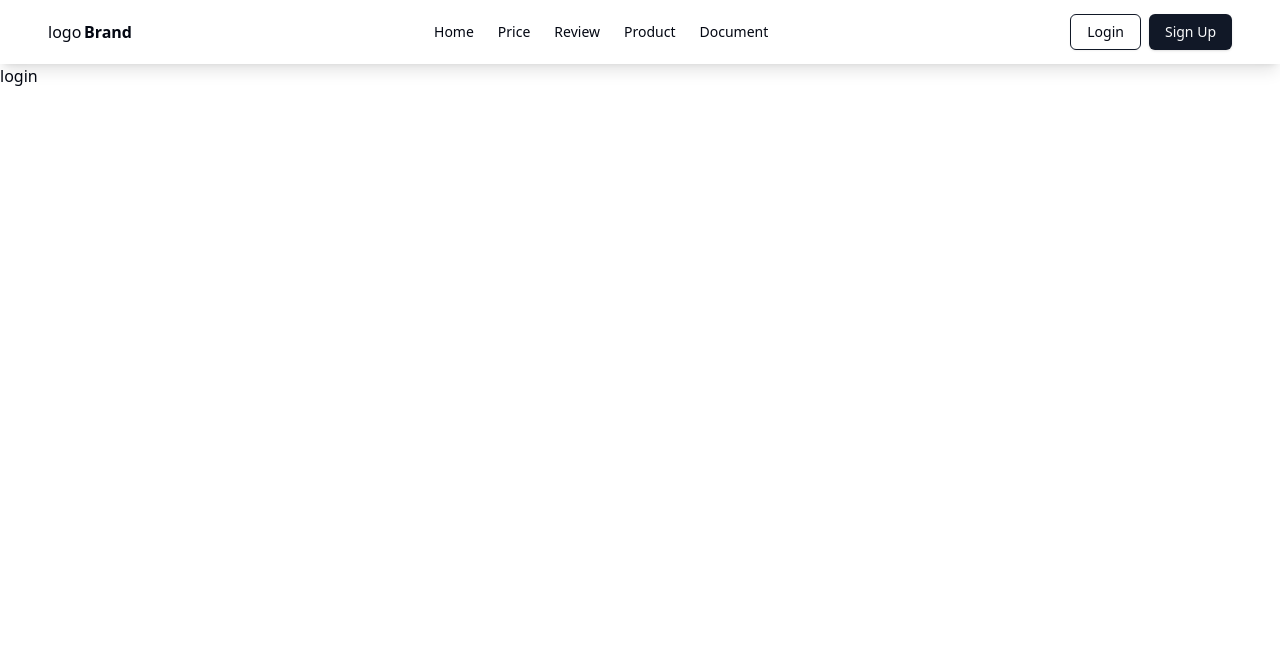
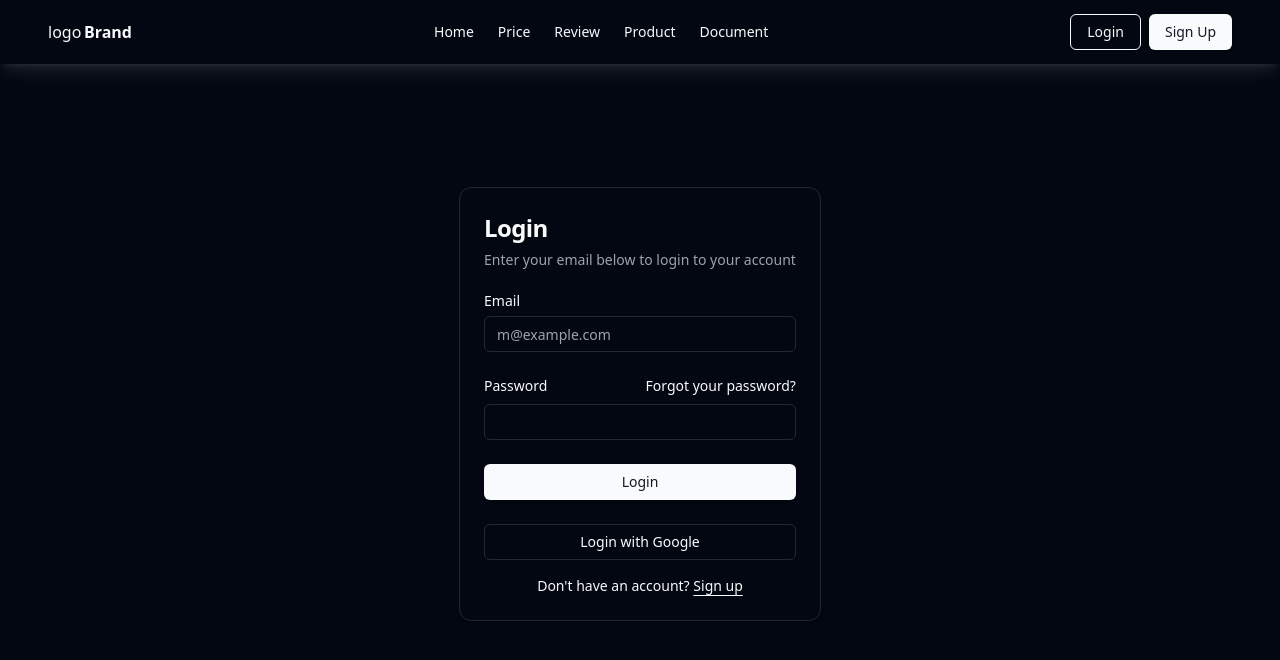
Before and after one commit to keshavmittalgit/petshop_website, a Next.js app: page /login in a window 1280 px wide. Shown: the top 660 px of the page. Built offline with nearby package versions, Linux system fonts and the light colour scheme.

Commit message:
added a login page

```diff
--- a/package.json
+++ b/package.json
@@ -11,6 +11,7 @@
   "dependencies": {
     "@radix-ui/react-accordion": "^1.2.3",
     "@radix-ui/react-dialog": "^1.1.6",
+    "@radix-ui/react-label": "^2.1.2",
     "@radix-ui/react-navigation-menu": "^1.2.5",
     "@radix-ui/react-slot": "^1.1.2",
     "@radix-ui/react-switch": "^1.1.3",
--- a/src/app/layout.tsx
+++ b/src/app/layout.tsx
@@ -33,7 +33,7 @@ export default function RootLayout({
   return (
     <html lang="en">
       <body
-        className={`${geistSans.variable} ${geistMono.variable} antialiased`}
+        className={`${geistSans.variable} ${geistMono.variable} antialiased dark`}
       >
         <Navbar />
         {children}
--- a/src/app/login/page.tsx
+++ b/src/app/login/page.tsx
@@ -1,8 +1,9 @@
 import React from 'react'
+import {LoginForm} from '@/components/login-form'
 
 function Login() {
   return (
-    <div>login</div>
+    <div className='flex items-center justify-center h-[85vh]'><LoginForm className='w-max'/></div>
   )
 }
 
--- a/src/components/comp-100.tsx
+++ /dev/null
@@ -1,45 +0,0 @@
-"use client";
-
-import { Button } from "@/components/ui/button";
-import { useState } from "react";
-
-export default function Component() {
-  const [open, setOpen] = useState<boolean>(false);
-
-  return (
-    <Button
-      className="group"
-      variant="outline"
-      size="icon"
-      onClick={() => setOpen((prevState) => !prevState)}
-      aria-expanded={open}
-      aria-label={open ? "Close menu" : "Open menu"}
-    >
-      <svg
-        className="pointer-events-none"
-        width={16}
-        height={16}
-        viewBox="0 0 24 24"
-        fill="none"
-        stroke="currentColor"
-        strokeWidth="2"
-        strokeLinecap="round"
-        strokeLinejoin="round"
-        xmlns="http://www.w3.org/2000/svg"
-      >
-        <path
-          d="M4 12L20 12"
-          className="origin-center -translate-y-[7px] transition-all duration-300 [transition-timing-function:cubic-bezier(.5,.85,.25,1.1)] group-aria-expanded:translate-x-0 group-aria-expanded:translate-y-0 group-aria-expanded:rotate-[315deg]"
-        />
-        <path
-          d="M4 12H20"
-          className="origin-center transition-all duration-300 [transition-timing-function:cubic-bezier(.5,.85,.25,1.8)] group-aria-expanded:rotate-45"
-        />
-        <path
-          d="M4 12H20"
-          className="origin-center translate-y-[7px] transition-all duration-300 [transition-timing-function:cubic-bezier(.5,.85,.25,1.1)] group-aria-expanded:translate-y-0 group-aria-expanded:rotate-[135deg]"
-        />
-      </svg>
-    </Button>
-  );
-}
--- /dev/null
+++ b/src/components/login-form.tsx
@@ -0,0 +1,68 @@
+import { cn } from "@/lib/utils"
+import { Button } from "@/components/ui/button"
+import {
+  Card,
+  CardContent,
+  CardDescription,
+  CardHeader,
+  CardTitle,
+} from "@/components/ui/card"
+import { Input } from "@/components/ui/input"
+import { Label } from "@/components/ui/label"
+
+export function LoginForm({
+  className,
+  ...props
+}: React.ComponentPropsWithoutRef<"div">) {
+  return (
+    <div className={cn("flex flex-col gap-6", className)} {...props}>
+      <Card>
+        <CardHeader>
+          <CardTitle className="text-2xl">Login</CardTitle>
+          <CardDescription>
+            Enter your email below to login to your account
+          </CardDescription>
+        </CardHeader>
+        <CardContent>
+          <form>
+            <div className="flex flex-col gap-6">
+              <div className="grid gap-2">
+                <Label htmlFor="email">Email</Label>
+                <Input
+                  id="email"
+                  type="email"
+                  placeholder="m@example.com"
+                  required
+                />
+              </div>
+              <div className="grid gap-2">
+                <div className="flex items-center">
+                  <Label htmlFor="password">Password</Label>
+                  <a
+                    href="#"
+                    className="ml-auto inline-block text-sm underline-offset-4 hover:underline"
+                  >
+                    Forgot your password?
+                  </a>
+                </div>
+                <Input id="password" type="password" required />
+              </div>
+              <Button type="submit" className="w-full">
+                Login
+              </Button>
+              <Button variant="outline" className="w-full">
+                Login with Google
+              </Button>
+            </div>
+            <div className="mt-4 text-center text-sm">
+              Don&apos;t have an account?{" "}
+              <a href="#" className="underline underline-offset-4">
+                Sign up
+              </a>
+            </div>
+          </form>
+        </CardContent>
+      </Card>
+    </div>
+  )
+}
--- /dev/null
+++ b/src/components/ui/card.tsx
@@ -0,0 +1,76 @@
+import * as React from "react"
+
+import { cn } from "@/lib/utils"
+
+const Card = React.forwardRef<
+  HTMLDivElement,
+  React.HTMLAttributes<HTMLDivElement>
+>(({ className, ...props }, ref) => (
+  <div
+    ref={ref}
+    className={cn(
+      "rounded-xl border bg-card text-card-foreground shadow",
+      className
+    )}
+    {...props}
+  />
+))
+Card.displayName = "Card"
+
+const CardHeader = React.forwardRef<
+  HTMLDivElement,
+  React.HTMLAttributes<HTMLDivElement>
+>(({ className, ...props }, ref) => (
+  <div
+    ref={ref}
+    className={cn("flex flex-col space-y-1.5 p-6", className)}
+    {...props}
+  />
+))
+CardHeader.displayName = "CardHeader"
+
+const CardTitle = React.forwardRef<
+  HTMLDivElement,
+  React.HTMLAttributes<HTMLDivElement>
+>(({ className, ...props }, ref) => (
+  <div
+    ref={ref}
+    className={cn("font-semibold leading-none tracking-tight", className)}
+    {...props}
+  />
+))
+CardTitle.displayName = "CardTitle"
+
+const CardDescription = React.forwardRef<
+  HTMLDivElement,
+  React.HTMLAttributes<HTMLDivElement>
+>(({ className, ...props }, ref) => (
+  <div
+    ref={ref}
+    className={cn("text-sm text-muted-foreground", className)}
+    {...props}
+  />
+))
+CardDescription.displayName = "CardDescription"
+
+const CardContent = React.forwardRef<
+  HTMLDivElement,
+  React.HTMLAttributes<HTMLDivElement>
+>(({ className, ...props }, ref) => (
+  <div ref={ref} className={cn("p-6 pt-0", className)} {...props} />
+))
+CardContent.displayName = "CardContent"
+
+const CardFooter = React.forwardRef<
+  HTMLDivElement,
+  React.HTMLAttributes<HTMLDivElement>
+>(({ className, ...props }, ref) => (
+  <div
+    ref={ref}
+    className={cn("flex items-center p-6 pt-0", className)}
+    {...props}
+  />
+))
+CardFooter.displayName = "CardFooter"
+
+export { Card, CardHeader, CardFooter, CardTitle, CardDescription, CardContent }
--- /dev/null
+++ b/src/components/ui/input.tsx
@@ -0,0 +1,22 @@
+import * as React from "react"
+
+import { cn } from "@/lib/utils"
+
+const Input = React.forwardRef<HTMLInputElement, React.ComponentProps<"input">>(
+  ({ className, type, ...props }, ref) => {
+    return (
+      <input
+        type={type}
+        className={cn(
+          "flex h-9 w-full rounded-md border border-input bg-transparent px-3 py-1 text-base shadow-sm transition-colors file:border-0 file:bg-transparent file:text-sm file:font-medium file:text-foreground placeholder:text-muted-foreground focus-visible:outline-none focus-visible:ring-1 focus-visible:ring-ring disabled:cursor-not-allowed disabled:opacity-50 md:text-sm",
+          className
+        )}
+        ref={ref}
+        {...props}
+      />
+    )
+  }
+)
+Input.displayName = "Input"
+
+export { Input }
--- /dev/null
+++ b/src/components/ui/label.tsx
@@ -0,0 +1,26 @@
+"use client"
+
+import * as React from "react"
+import * as LabelPrimitive from "@radix-ui/react-label"
+import { cva, type VariantProps } from "class-variance-authority"
+
+import { cn } from "@/lib/utils"
+
+const labelVariants = cva(
+  "text-sm font-medium leading-none peer-disabled:cursor-not-allowed peer-disabled:opacity-70"
+)
+
+const Label = React.forwardRef<
+  React.ElementRef<typeof LabelPrimitive.Root>,
+  React.ComponentPropsWithoutRef<typeof LabelPrimitive.Root> &
+    VariantProps<typeof labelVariants>
+>(({ className, ...props }, ref) => (
+  <LabelPrimitive.Root
+    ref={ref}
+    className={cn(labelVariants(), className)}
+    {...props}
+  />
+))
+Label.displayName = LabelPrimitive.Root.displayName
+
+export { Label }
--- a/src/components/ui/navbar.tsx
+++ b/src/components/ui/navbar.tsx
@@ -8,7 +8,7 @@ export default function Navbar() {
   const [mobileMenuOpen, setMobileMenuOpen] = React.useState(false);
 
   return (
-    <header className="sticky top-0 z-40 w-full  bg-background shadow-lg">
+    <header className="sticky top-0 z-40 w-full  bg-background shadow-lg dark:shadow-[#ffffff19]">
       <div className=" flex h-16 items-center justify-between md:mx-8 px-4">
         <Link href="/" className="flex items-center space-x-3 ">
           <div className="h-6 w-6">logo</div>
```
Also changed, not shown: src/app/globals.css (line endings or trailing spaces), 1 other file (tests, documents, lock files or other folders).
